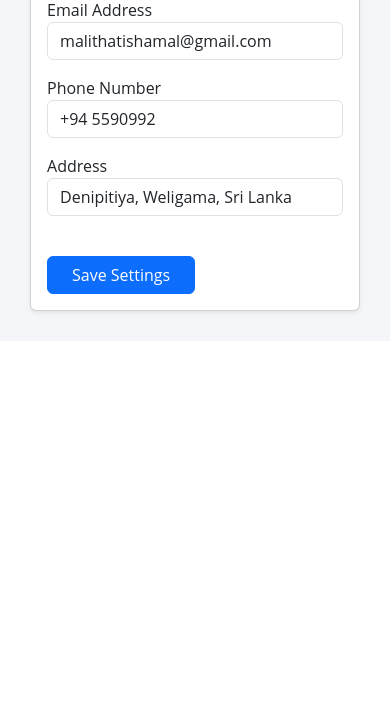
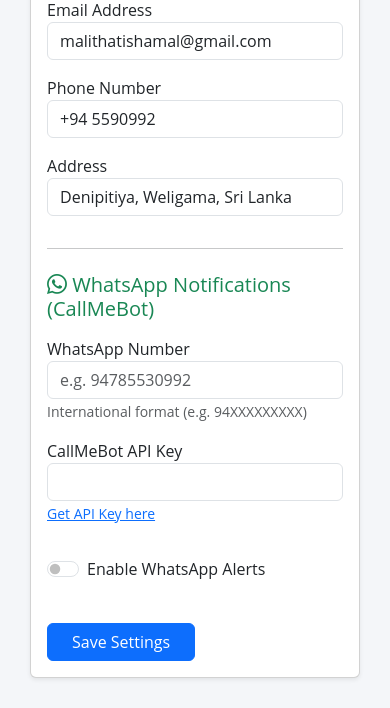
Before and after one commit to malitha-tishamal/blog, a PHP site: page /admin/settings.php in a window 390 px wide. Shown: the part 1095-1803 px from the top of the page. Before the commit the page ends 1411 px from the top, so only its background shows below. Run offline with PHP 8.4, Linux system fonts and the light colour scheme; a user stored in the database is signed in; data comes from the database, SQL or seed files in the repository; data that the repository does not hold is empty.

Commit message:
Update settings.php

```diff
--- a/admin/settings.php
+++ b/admin/settings.php
@@ -12,6 +12,9 @@
     $contact_phone1 = $_POST['contact_phone1'];
     $address = $_POST['address'];
     $cv_link = $_POST['cv_link'];
+    $whatsapp_number = $_POST['whatsapp_number'];
+    $whatsapp_apikey = $_POST['whatsapp_apikey'];
+    $whatsapp_enabled = isset($_POST['whatsapp_enabled']) ? 1 : 0;
 
     $upload_dir = '../assets/img/profile/';
     if (!is_dir($upload_dir)) {
@@ -46,10 +49,13 @@
                     contact_phone1 = ?,
                     address = ?,
                     cv_link = ?,
-                    hero_image = ?
+                    hero_image = ?,
+                    whatsapp_number = ?,
+                    whatsapp_apikey = ?,
+                    whatsapp_enabled = ?
                   WHERE id = 1");
 
-        $stmt->execute([$site_name, $hero_title, $hero_desc, $contact_email, $contact_phone1, $address, $cv_link, $hero_image]);
+        $stmt->execute([$site_name, $hero_title, $hero_desc, $contact_email, $contact_phone1, $address, $cv_link, $hero_image, $whatsapp_number, $whatsapp_apikey, $whatsapp_enabled]);
         $message = "<div class='alert alert-success'>Settings updated successfully.</div>";
     } catch (PDOException $e) {
         $message = "<div class='alert alert-danger'>Error updating settings: " . $e->getMessage() . "</div>";
@@ -144,6 +150,27 @@
                             </div>
                         </div>
 
+                        <hr>
+                        <h5 class="mb-3 text-success mt-4"><i class="bi bi-whatsapp"></i> WhatsApp Notifications (CallMeBot)</h5>
+                        <div class="row">
+                            <div class="col-md-4 mb-3">
+                                <label>WhatsApp Number</label>
+                                <input type="text" name="whatsapp_number" class="form-control" value="<?php echo htmlspecialchars($settings['whatsapp_number']); ?>" placeholder="e.g. 94785530992">
+                                <small class="text-muted">International format (e.g. 94XXXXXXXXX)</small>
+                            </div>
+                            <div class="col-md-4 mb-3">
+                                <label>CallMeBot API Key</label>
+                                <input type="text" name="whatsapp_apikey" class="form-control" value="<?php echo htmlspecialchars($settings['whatsapp_apikey']); ?>">
+                                <small class="text-muted"><a href="https://www.callmebot.com/faq/how-to-get-an-api-key-for-whatsapp/" target="_blank">Get API Key here</a></small>
+                            </div>
+                            <div class="col-md-4 mb-3 d-flex align-items-center pt-3">
+                                <div class="form-check form-switch">
+                                    <input class="form-check-input" type="checkbox" name="whatsapp_enabled" id="whatsapp_enabled" <?php echo $settings['whatsapp_enabled'] ? 'checked' : ''; ?>>
+                                    <label class="form-check-label" for="whatsapp_enabled">Enable WhatsApp Alerts</label>
+                                </div>
+                            </div>
+                        </div>
+
                         <div class="mt-4">
                             <button type="submit" class="btn btn-primary px-4">Save Settings</button>
                         </div>
```
